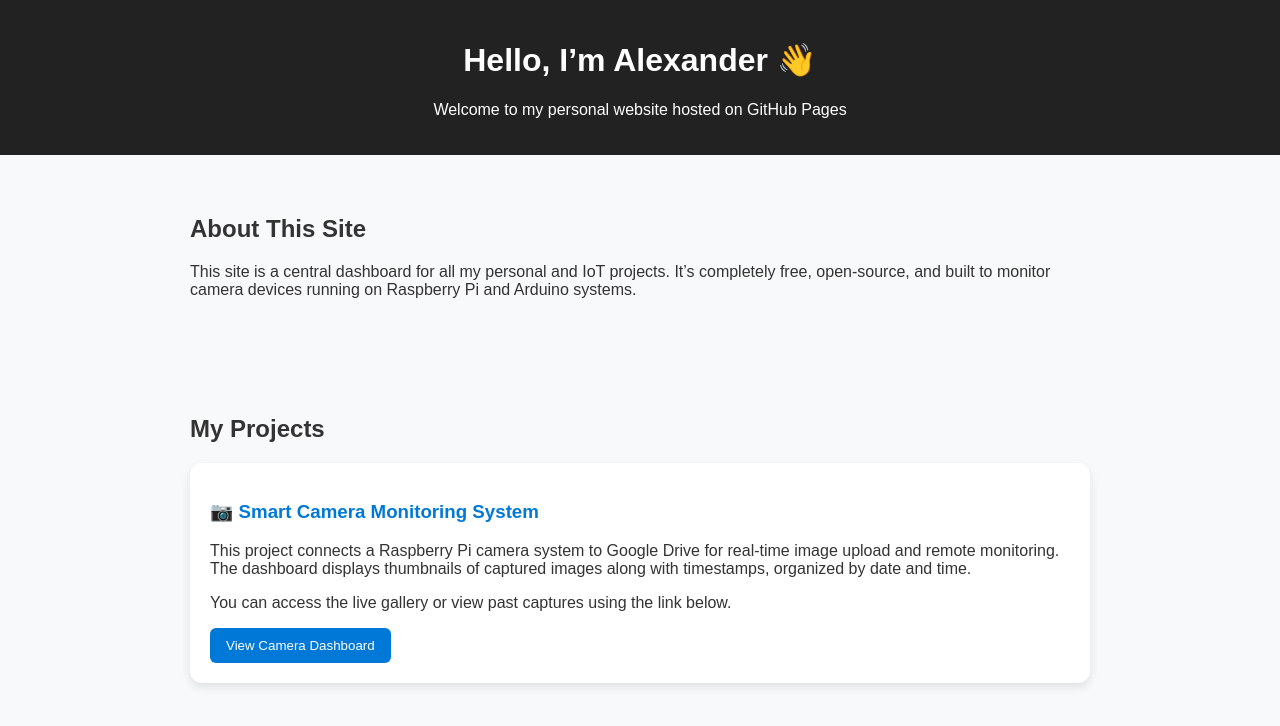
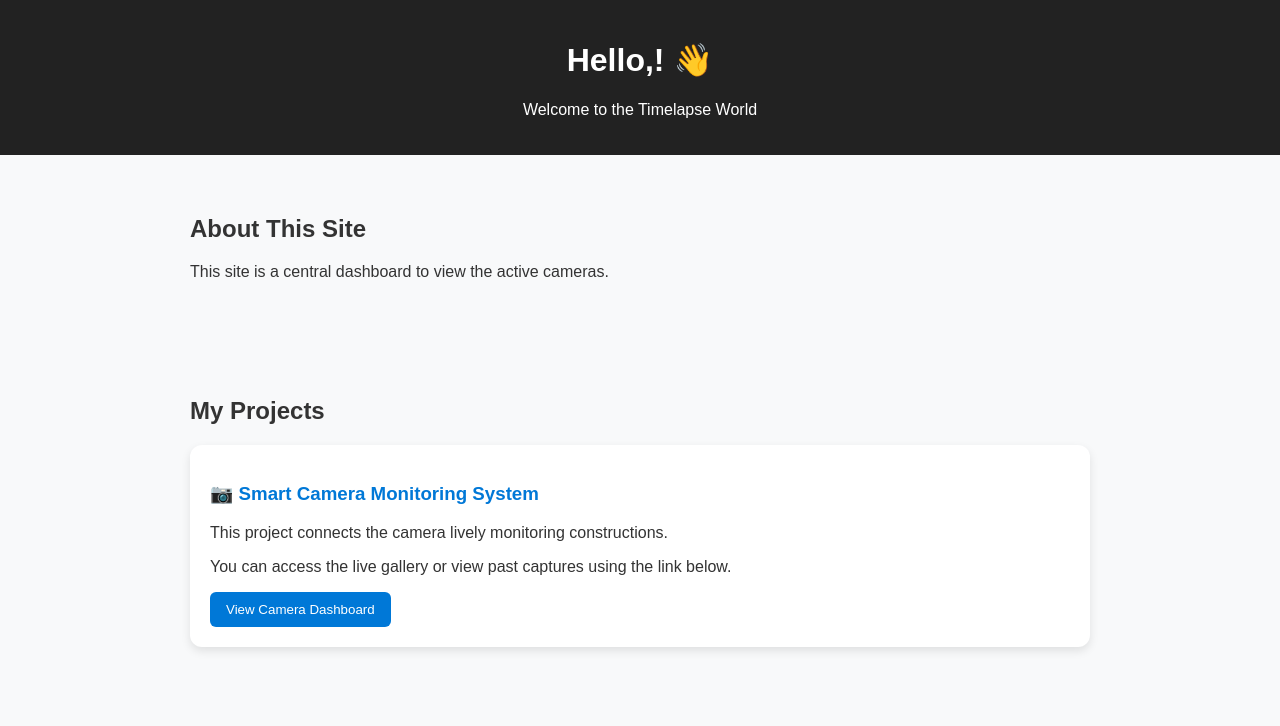
Before and after one commit to alsdrblks/timelapse.github.io, a plain HTML site: page index.html in a window 1280 px wide. Drawn offline with Linux system fonts and the light colour scheme.

Commit message:
Update index.html

```diff
--- a/index.html
+++ b/index.html
@@ -50,15 +50,13 @@
 <body>
 
   <header>
-    <h1>Hello, I’m Alexander 👋</h1>
-    <p>Welcome to my personal website hosted on GitHub Pages</p>
+    <h1>Hello,! 👋</h1>
+    <p>Welcome to the Timelapse World </p>
   </header>
 
   <section id="about">
     <h2>About This Site</h2>
-    <p>This site is a central dashboard for all my personal and IoT projects.
-    It’s completely free, open-source, and built to monitor camera devices
-    running on Raspberry Pi and Arduino systems.</p>
+    <p>This site is a central dashboard to view the active cameras.</p>
   </section>
 
   <section id="projects">
@@ -66,9 +64,7 @@
 
     <div class="project-card">
       <h3>📷 Smart Camera Monitoring System</h3>
-      <p>This project connects a Raspberry Pi camera system to Google Drive
-      for real-time image upload and remote monitoring. The dashboard displays
-      thumbnails of captured images along with timestamps, organized by date and time.</p>
+      <p>This project connects the camera lively monitoring constructions.</p>
       <p>You can access the live gallery or view past captures using the link below.</p>
       <button onclick="window.location.href='dashboard.html'">View Camera Dashboard</button>
     </div>
```
